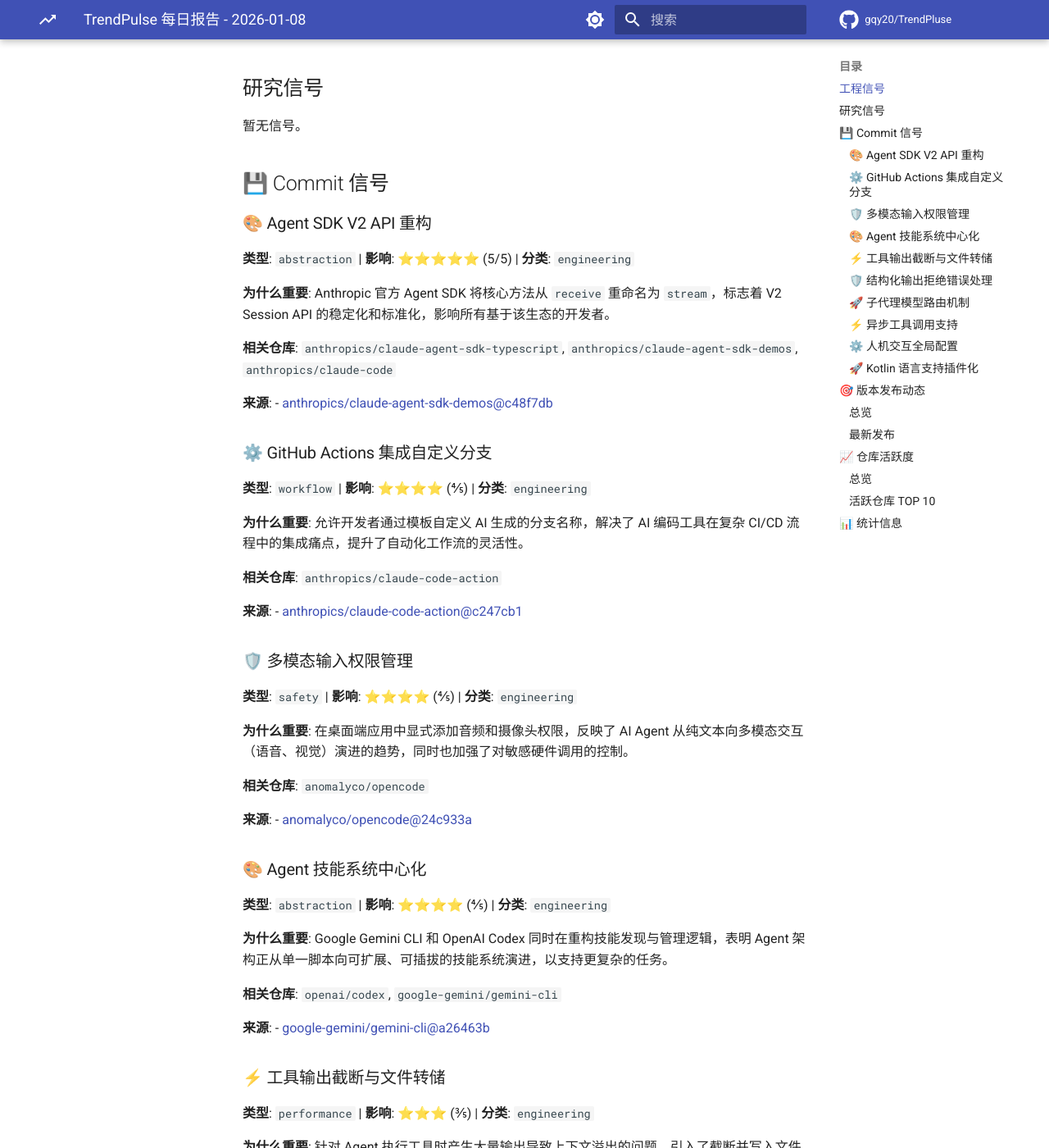
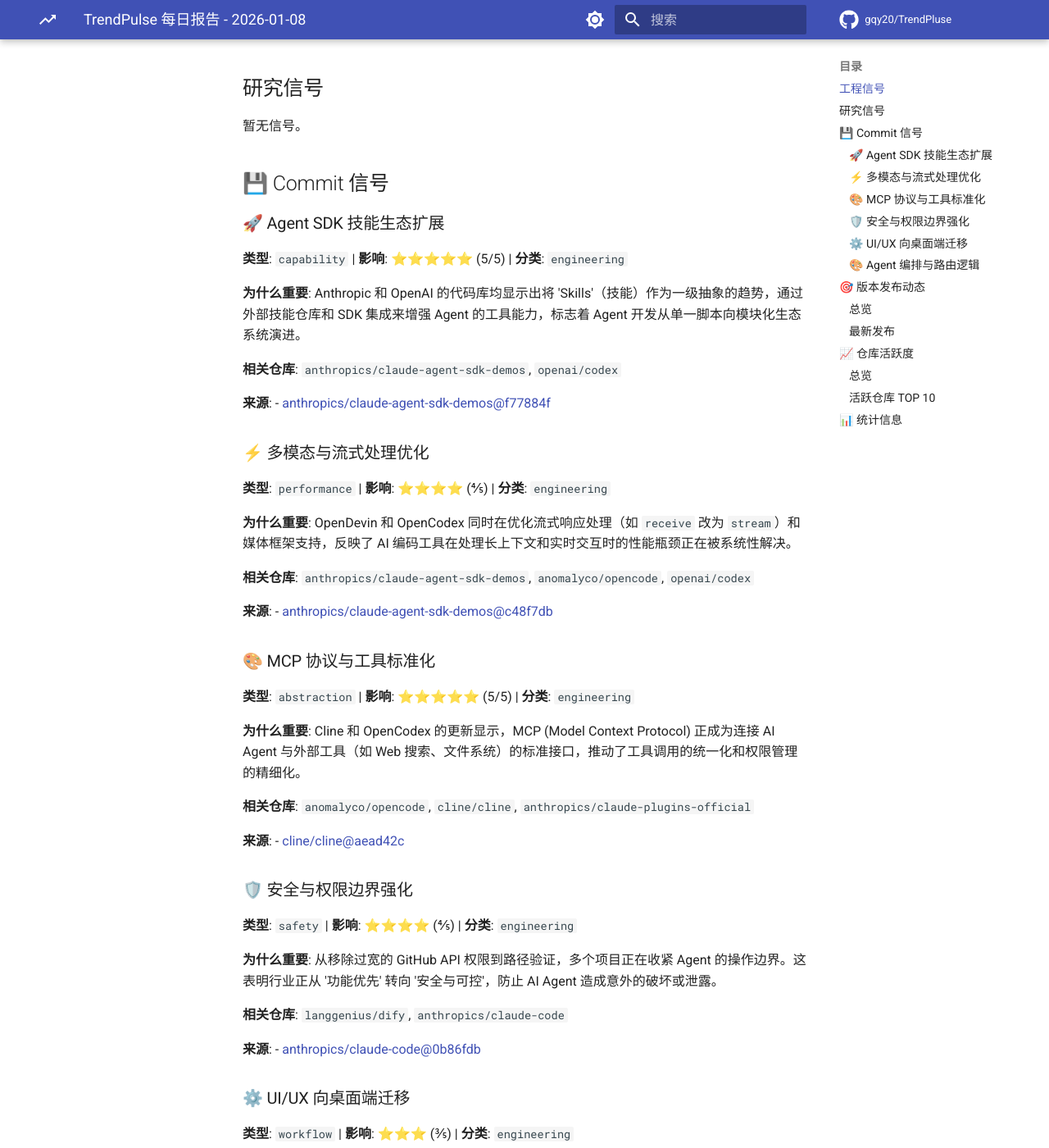
Before and after one commit to gqy20/TrendPluse, an MkDocs documentation site: the page built from docs/reports/report-2026-01-08.md, in a window 1280 px wide and 1400 px high, scrolled down 320 px. Shown: the whole window at 82% size. Built offline with MkDocs 1.6.1 and Material for MkDocs 9.7.7, drawn with Linux system fonts in a browser that asks for light colours; nearby versions of some CDN libraries; library files that are not in the unit come from our copies; comment, search, counter and statistics services are not loaded; some of the changed text lies outside the part shown.

Commit message:
docs: update daily trend report [skip ci]

```diff
--- a/docs/reports/report-2026-01-08.md
+++ b/docs/reports/report-2026-01-08.md
@@ -11,124 +11,76 @@
 暂无信号。
 ## 💾 Commit 信号
 
-### 🎨 Agent SDK V2 API 重构
+### 🚀 Agent SDK 技能生态扩展
 
-**类型**: `abstraction` | **影响**: ⭐⭐⭐⭐⭐ (5/5) | **分类**: `engineering`
+**类型**: `capability` | **影响**: ⭐⭐⭐⭐⭐ (5/5) | **分类**: `engineering`
 
-**为什么重要**: Anthropic 官方 Agent SDK 将核心方法从 `receive` 重命名为 `stream`，标志着 V2 Session API 的稳定化和标准化，影响所有基于该生态的开发者。
+**为什么重要**: Anthropic 和 OpenAI 的代码库均显示出将 'Skills'（技能）作为一级抽象的趋势，通过外部技能仓库和 SDK 集成来增强 Agent 的工具能力，标志着 Agent 开发从单一脚本向模块化生态系统演进。
 
-**相关仓库**: `anthropics/claude-agent-sdk-typescript`, `anthropics/claude-agent-sdk-demos`, `anthropics/claude-code`
+**相关仓库**: `anthropics/claude-agent-sdk-demos`, `openai/codex`
+
+**来源**:
+- [anthropics/claude-agent-sdk-demos@f77884f](https://github.com/anthropics/claude-agent-sdk-demos/commit/f77884f1694ce0a3ae2625f76a8a909a59bb460c)
+
+
+### ⚡ 多模态与流式处理优化
+
+**类型**: `performance` | **影响**: ⭐⭐⭐⭐ (4/5) | **分类**: `engineering`
+
+**为什么重要**: OpenDevin 和 OpenCodex 同时在优化流式响应处理（如 `receive` 改为 `stream`）和媒体框架支持，反映了 AI 编码工具在处理长上下文和实时交互时的性能瓶颈正在被系统性解决。
+
+**相关仓库**: `anthropics/claude-agent-sdk-demos`, `anomalyco/opencode`, `openai/codex`
 
 **来源**:
 - [anthropics/claude-agent-sdk-demos@c48f7db](https://github.com/anthropics/claude-agent-sdk-demos/commit/c48f7db74d32b8db748dabda2d0423ddd05c4d1f)
 
 
-### ⚙️ GitHub Actions 集成自定义分支
+### 🎨 MCP 协议与工具标准化
 
-**类型**: `workflow` | **影响**: ⭐⭐⭐⭐ (4/5) | **分类**: `engineering`
+**类型**: `abstraction` | **影响**: ⭐⭐⭐⭐⭐ (5/5) | **分类**: `engineering`
 
-**为什么重要**: 允许开发者通过模板自定义 AI 生成的分支名称，解决了 AI 编码工具在复杂 CI/CD 流程中的集成痛点，提升了自动化工作流的灵活性。
+**为什么重要**: Cline 和 OpenCodex 的更新显示，MCP (Model Context Protocol) 正成为连接 AI Agent 与外部工具（如 Web 搜索、文件系统）的标准接口，推动了工具调用的统一化和权限管理的精细化。
 
-**相关仓库**: `anthropics/claude-code-action`
+**相关仓库**: `anomalyco/opencode`, `cline/cline`, `anthropics/claude-plugins-official`
 
 **来源**:
-- [anthropics/claude-code-action@c247cb1](https://github.com/anthropics/claude-code-action/commit/c247cb152da5acb093afa92a383a8a10c0e27deb)
+- [cline/cline@aead42c](https://github.com/cline/cline/commit/aead42c6b8426c553401ba46136d73f84db0afe2)
 
 
-### 🛡️ 多模态输入权限管理
+### 🛡️ 安全与权限边界强化
 
 **类型**: `safety` | **影响**: ⭐⭐⭐⭐ (4/5) | **分类**: `engineering`
 
-**为什么重要**: 在桌面端应用中显式添加音频和摄像头权限，反映了 AI Agent 从纯文本向多模态交互（语音、视觉）演进的趋势，同时也加强了对敏感硬件调用的控制。
+**为什么重要**: 从移除过宽的 GitHub API 权限到路径验证，多个项目正在收紧 Agent 的操作边界。这表明行业正从 '功能优先' 转向 '安全与可控'，防止 AI Agent 造成意外的破坏或泄露。
 
-**相关仓库**: `anomalyco/opencode`
+**相关仓库**: `langgenius/dify`, `anthropics/claude-code`
 
 **来源**:
-- [anomalyco/opencode@24c933a](https://github.com/anomalyco/opencode/commit/24c933ae605b8637482b0f63b8a2555954c9a86a)
+- [anthropics/claude-code@0b86fdb](https://github.com/anthropics/claude-code/commit/0b86fdb0e03530628e95176212c7537426478e7d)
 
 
-### 🎨 Agent 技能系统中心化
+### ⚙️ UI/UX 向桌面端迁移
 
-**类型**: `abstraction` | **影响**: ⭐⭐⭐⭐ (4/5) | **分类**: `engineering`
+**类型**: `workflow` | **影响**: ⭐⭐⭐ (3/5) | **分类**: `engineering`
 
-**为什么重要**: Google Gemini CLI 和 OpenAI Codex 同时在重构技能发现与管理逻辑，表明 Agent 架构正从单一脚本向可扩展、可插拔的技能系统演进，以支持更复杂的任务。
+**为什么重要**: OpenCodex 和 Cline 的提交显示，AI 编码工具正大量使用 Tauri/Electron 构建桌面应用，并针对不同操作系统（特别是 Linux）进行深度适配，以提供比 Web 更流畅的集成体验。
 
-**相关仓库**: `openai/codex`, `google-gemini/gemini-cli`
+**相关仓库**: `anomalyco/opencode`, `cline/cline`
 
 **来源**:
-- [google-gemini/gemini-cli@a26463b](https://github.com/google-gemini/gemini-cli/commit/a26463b056dbf66d5a2744109ee7319c434ab4a0)
 
 
-### ⚡ 工具输出截断与文件转储
 
-**类型**: `performance` | **影响**: ⭐⭐⭐ (3/5) | **分类**: `engineering`
+### 🎨 Agent 编排与路由逻辑
 
-**为什么重要**: 针对 Agent 执行工具时产生大量输出导致上下文溢出的问题，引入了截断并写入文件的机制。这是解决长上下文窗口限制和 Token 成本问题的实用工程方案。
+**类型**: `abstraction` | **影响**: ⭐⭐⭐⭐ (4/5) | **分类**: `research`
 
-**相关仓库**: `anomalyco/opencode`
+**为什么重要**: Gemini CLI 和 Agno 的更新引入了 'Subagent routing' 和 'Policy engine'，表明单一模型无法解决所有问题，系统正转向根据任务类型动态路由到专门子 Agent 的架构。
 
-**来源**:
-- [anomalyco/opencode@1b82511](https://github.com/anomalyco/opencode/commit/1b82511fbd50c7ebb1540eb5fc31c8310a12bb26)
-
-
-### 🛡️ 结构化输出拒绝错误处理
-
-**类型**: `safety` | **影响**: ⭐⭐⭐ (3/5) | **分类**: `engineering`
-
-**为什么重要**: LangChain 引入特定的 `OpenAIRefusalError` 来处理模型拒绝生成结构化输出的情况。这提升了应用在处理敏感内容或安全拒绝时的鲁棒性。
-
-**相关仓库**: `langchain-ai/langchain`
-
-**来源**:
-- [langchain-ai/langchain@92afcaa](https://github.com/langchain-ai/langchain/commit/92afcaae6033298b3b348a028be8f9f7e46aa979)
-
-
-### 🚀 子代理模型路由机制
-
-**类型**: `capability` | **影响**: ⭐⭐⭐⭐ (4/5) | **分类**: `research`
-
-**为什么重要**: Gemini CLI 引入子代理模型路由的初步变更，暗示了未来 Agent 架构将根据任务类型动态分配不同规模或能力的模型，以平衡性能与成本。
-
-**相关仓库**: `google-gemini/gemini-cli`
+**相关仓库**: `google-gemini/gemini-cli`, `agno-agi/agno`
 
 **来源**:
 - [google-gemini/gemini-cli@a1dd197](https://github.com/google-gemini/gemini-cli/commit/a1dd19738e3a15a9bc78cefc194e8ea6920e0dc4)
-
-
-### ⚡ 异步工具调用支持
-
-**类型**: `performance` | **影响**: ⭐⭐⭐ (3/5) | **分类**: `engineering`
-
-**为什么重要**: Agno 框架增加异步工具使用支持，显著提高了 Agent 并行处理多个工具或 API 请求的能力，减少了等待延迟，提升了响应速度。
-
-**相关仓库**: `agno-agi/agno`
-
-**来源**:
-- [agno-agi/agno@ac4aa2c](https://github.com/agno-agi/agno/commit/ac4aa2c5394f9c8ee7b8f086475fb20d9f5df9fc)
-
-
-### ⚙️ 人机交互全局配置
-
-**类型**: `workflow` | **影响**: ⭐⭐⭐ (3/5) | **分类**: `engineering`
-
-**为什么重要**: CrewAI 引入全局流配置来管理人在回路反馈，使得在复杂的 Agent 工作流中统一干预和审核策略成为可能，增强了可控性。
-
-**相关仓库**: `crewAIInc/crewAI`
-
-**来源**:
-- [crewAIInc/crewAI@0ccc155](https://github.com/crewAIInc/crewAI/commit/0ccc155457500278e5287dbdd7ba5ae80bbe08f4)
-
-
-### 🚀 Kotlin 语言支持插件化
-
-**类型**: `capability` | **影响**: ⭐⭐ (2/5) | **分类**: `engineering`
-
-**为什么重要**: 通过 LSP 插件形式添加 Kotlin 支持，展示了 AI 编码助手通过标准化协议快速扩展对新语言支持的能力，降低了对特定语言深度集成的依赖。
-
-**相关仓库**: `anthropics/claude-plugins-official`
-
-**来源**:
-- [anthropics/claude-plugins-official@2fee5cd](https://github.com/anthropics/claude-plugins-official/commit/2fee5cd9bf90207d7641b872e5d4de19dd9e330d)
 
 
 ---
@@ -136,10 +88,18 @@
 
 ### 总览
 
-- **新发布版本**: 12 个
+- **新发布版本**: 13 个
 - **涉及仓库**: 9 个
 
 ### 最新发布
+
+#### 📦 [anthropics/claude-agent-sdk-python](https://github.com/anthropics/claude-agent-sdk-python) v0.1.19
+
+**发布者**: `github-actions[bot]` | **时间**: 2026-01-08
+
+**摘要**:  ### Internal/Other Changes  - Updated bundled Claude CLI to version 2.1.1 - **CI improvements**: Jobs requiring secrets now skip when running from forks (#451) - Fixed YAML syntax error in create-rel...
+
+**链接**: [查看详情](https://github.com/anthropics/claude-agent-sdk-python/releases/tag/v0.1.19)
 
 #### 📦 [crewAIInc/crewAI](https://github.com/crewAIInc/crewAI) 1.8.0
 
@@ -148,6 +108,17 @@
 **摘要**: ## What's Changed  ### Features - Add native async chain for a2a - Add a2a update mechanisms (poll/stream/push) with handlers and config - Introduce global flow configuration for human-in-the-loop fee...
 
 **链接**: [查看详情](https://github.com/crewAIInc/crewAI/releases/tag/1.8.0)
+
+#### ⚡ [zed-industries/zed](https://github.com/zed-industries/zed) v0.218.6
+
+**发布者**: `github-actions[bot]` | **时间**: 2026-01-08
+
+**摘要**: - Fixed incorrect ordering of paths in the project diff when using the git panel's tree view. ([#46286](https://github.com/zed-industries/zed/pull/46286))
+ - Fixed partially-staged files being fully s...
+
+**资产**: 10 个文件
+
+**链接**: [查看详情](https://github.com/zed-industries/zed/releases/tag/v0.218.6)
 
 #### 📦 [anthropics/claude-code](https://github.com/anthropics/claude-code) v2.1.1
 
@@ -215,32 +186,6 @@
 
 **链接**: [查看详情](https://github.com/langchain-ai/langchain/releases/tag/langchain-openai%3D%3D1.1.7)
 
-#### ⚡ [google-gemini/gemini-cli](https://github.com/google-gemini/gemini-cli) v0.23.0
-
-**发布者**: `github-actions[bot]` | **时间**: 2026-01-07
-
-**摘要**: ## What's Changed * Code assist service metrics. by @gundermanc in https://github.com/google-gemini/gemini-cli/pull/15024 * chore/release: bump version to 0.21.0-nightly.20251216.bb0c0d8ee by @gemini-...
-
-**资产**: 1 个文件
-
-**链接**: [查看详情](https://github.com/google-gemini/gemini-cli/releases/tag/v0.23.0)
-
-#### 📦 [agno-agi/agno](https://github.com/agno-agi/agno) v2.3.23
-
-**发布者**: `dirkbrnd` | **时间**: 2026-01-07
-
-**摘要**: # Changelog
-
- ## Improvements:
-
- - **Async Tool Support**: Toolkit now supports async tool functions, which are automatically selected when the agent runs in an async context.
-
- ## Bug Fixes:
-
- - ...
-
-**链接**: [查看详情](https://github.com/agno-agi/agno/releases/tag/v2.3.23)
-
 
 
 ---
```
Also changed, not shown: other parts of docs/reports/report-2026-01-08.md (+7 -7 lines), docs/reports/index.md (+7 -7 lines), reports/report-2026-01-08.md (+60 -115 lines), 1 other file.
